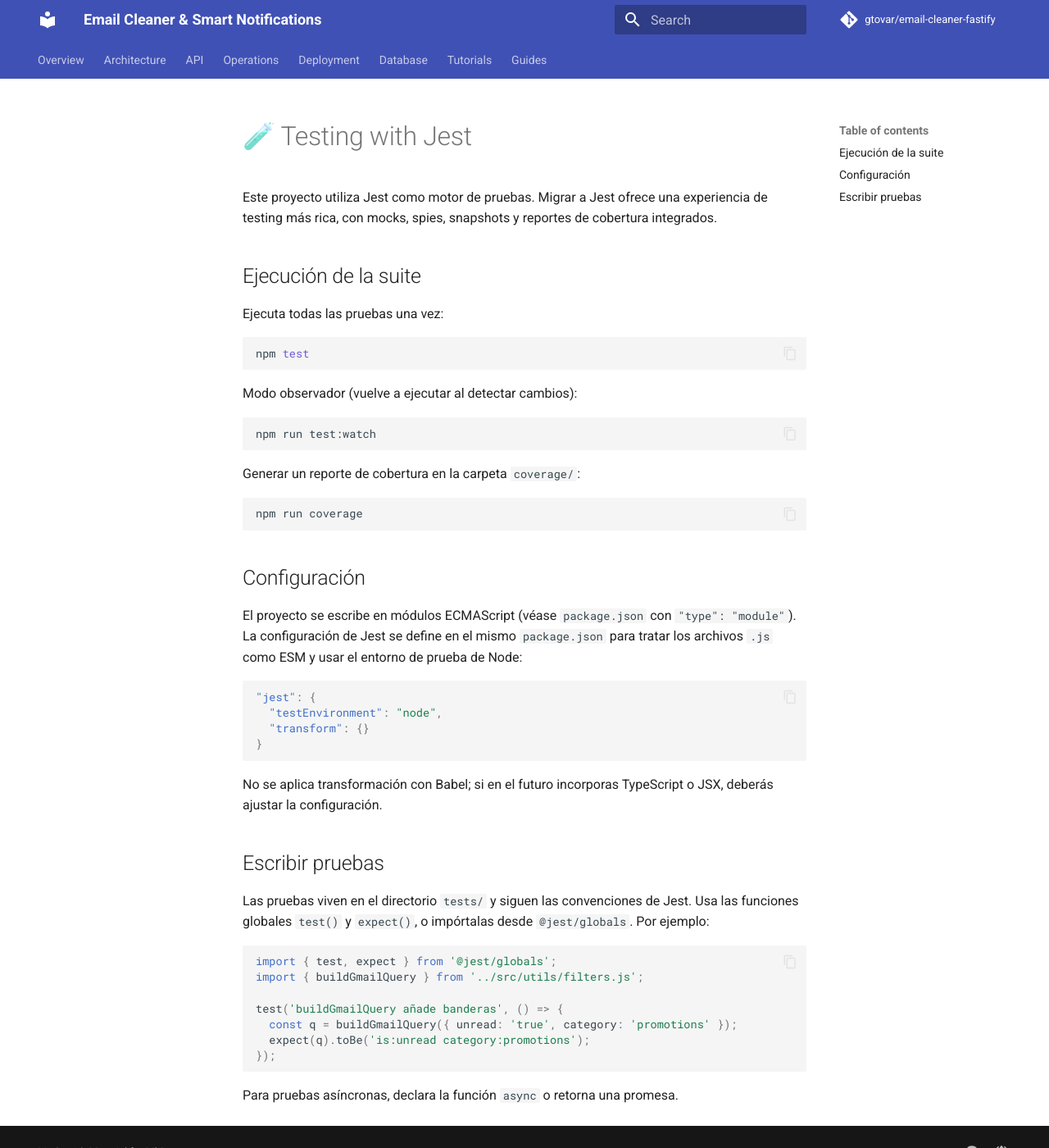
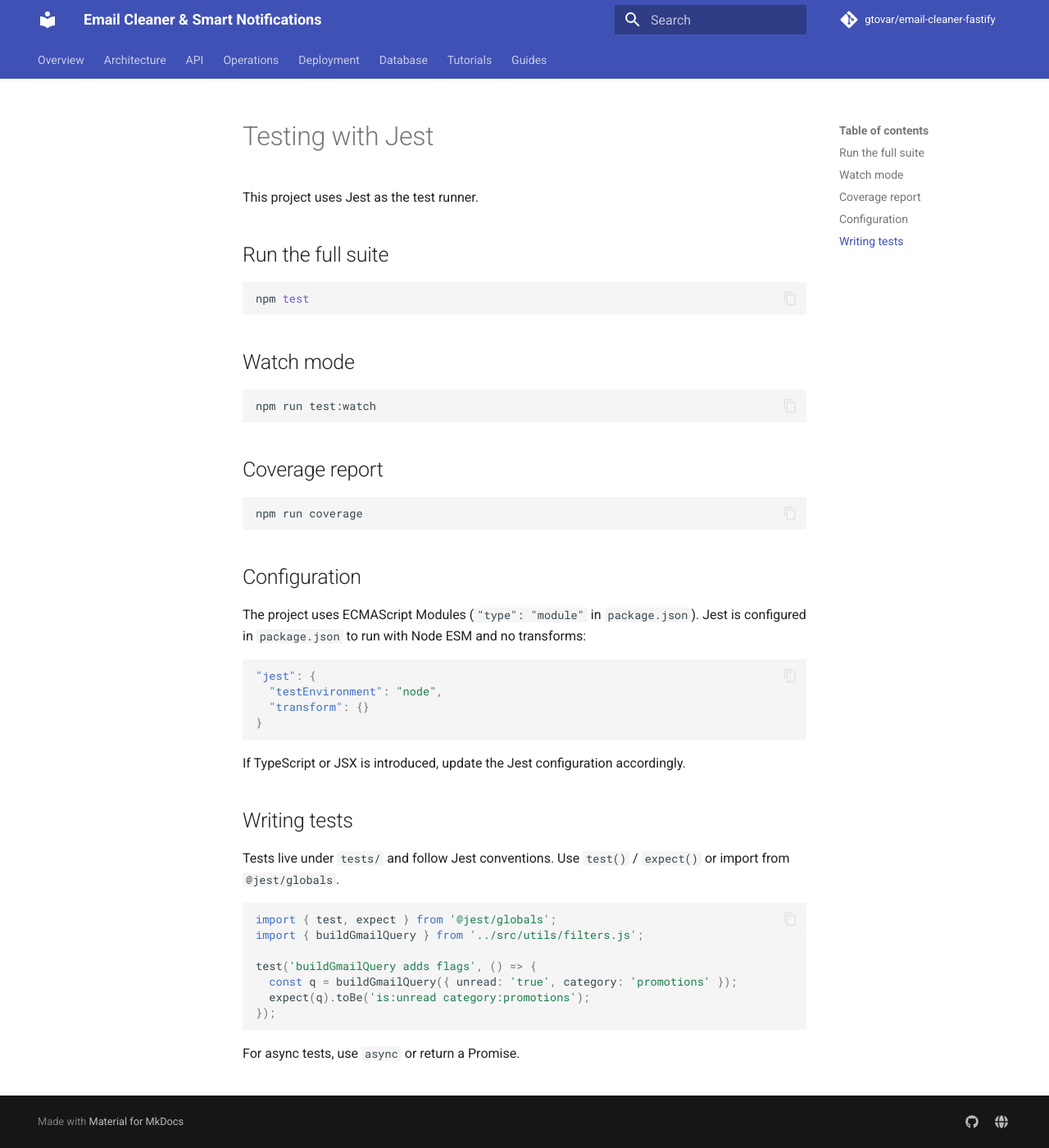
Before and after one commit to gtovar/email-cleaner-fastify, an MkDocs documentation site: the page built from docs/testing.md, in a window 1280 px wide and 1400 px high. Shown: the whole window at 82% size. Built offline with MkDocs 1.6.1 and Material for MkDocs 9.7.7, drawn with Linux system fonts in a browser that asks for light colours; comment, search, counter and statistics services are not loaded.

Commit message:
docs: align backend reentry and testing docs
- rewrite README_REENTRY.md and Sprint_Log.md in English
- update docs/testing.md and ADR template

````diff
--- a/docs/testing.md
+++ b/docs/testing.md
@@ -1,31 +1,28 @@
+# Testing with Jest
 
-# 🧪 Testing with Jest
+This project uses Jest as the test runner.
 
-Este proyecto utiliza Jest como motor de pruebas. Migrar a Jest ofrece una experiencia de testing más rica, con mocks, spies, snapshots y reportes de cobertura integrados.
-
-## Ejecución de la suite
-
-Ejecuta todas las pruebas una vez:
+## Run the full suite
 
 ```bash
 npm test
 ```
 
-Modo observador (vuelve a ejecutar al detectar cambios):
+## Watch mode
 
 ```bash
 npm run test:watch
 ```
 
-Generar un reporte de cobertura en la carpeta `coverage/`:
+## Coverage report
 
 ```bash
 npm run coverage
 ```
 
-## Configuración
+## Configuration
 
-El proyecto se escribe en módulos ECMAScript (véase `package.json` con `"type": "module"`).  La configuración de Jest se define en el mismo `package.json` para tratar los archivos `.js` como ESM y usar el entorno de prueba de Node:
+The project uses ECMAScript Modules (`"type": "module"` in `package.json`). Jest is configured in `package.json` to run with Node ESM and no transforms:
 
 ```json
 "jest": {
@@ -34,20 +31,20 @@
 }
 ```
 
-No se aplica transformación con Babel; si en el futuro incorporas TypeScript o JSX, deberás ajustar la configuración.
+If TypeScript or JSX is introduced, update the Jest configuration accordingly.
 
-## Escribir pruebas
+## Writing tests
 
-Las pruebas viven en el directorio `tests/` y siguen las convenciones de Jest.  Usa las funciones globales `test()` y `expect()`, o impórtalas desde `@jest/globals`.  Por ejemplo:
+Tests live under `tests/` and follow Jest conventions. Use `test()` / `expect()` or import from `@jest/globals`.
 
 ```js
 import { test, expect } from '@jest/globals';
 import { buildGmailQuery } from '../src/utils/filters.js';
 
-test('buildGmailQuery añade banderas', () => {
+test('buildGmailQuery adds flags', () => {
   const q = buildGmailQuery({ unread: 'true', category: 'promotions' });
   expect(q).toBe('is:unread category:promotions');
 });
 ```
 
-Para pruebas asíncronas, declara la función `async` o retorna una promesa.
+For async tests, use `async` or return a Promise.
````
Also changed, not shown: README_REENTRY.md (+23 -23 lines), Sprint_Log.md (+32 -39 lines), docs/adr/000-template.md (+9 -9 lines).
